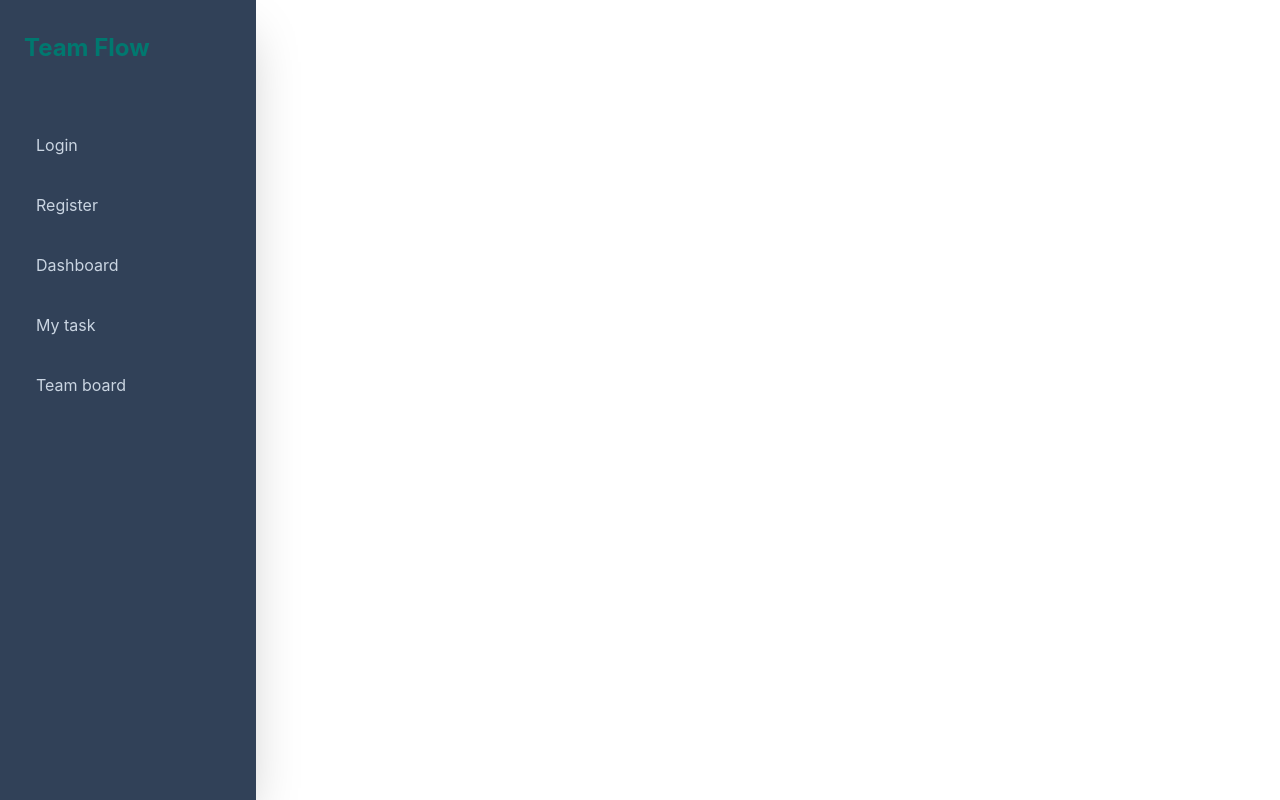
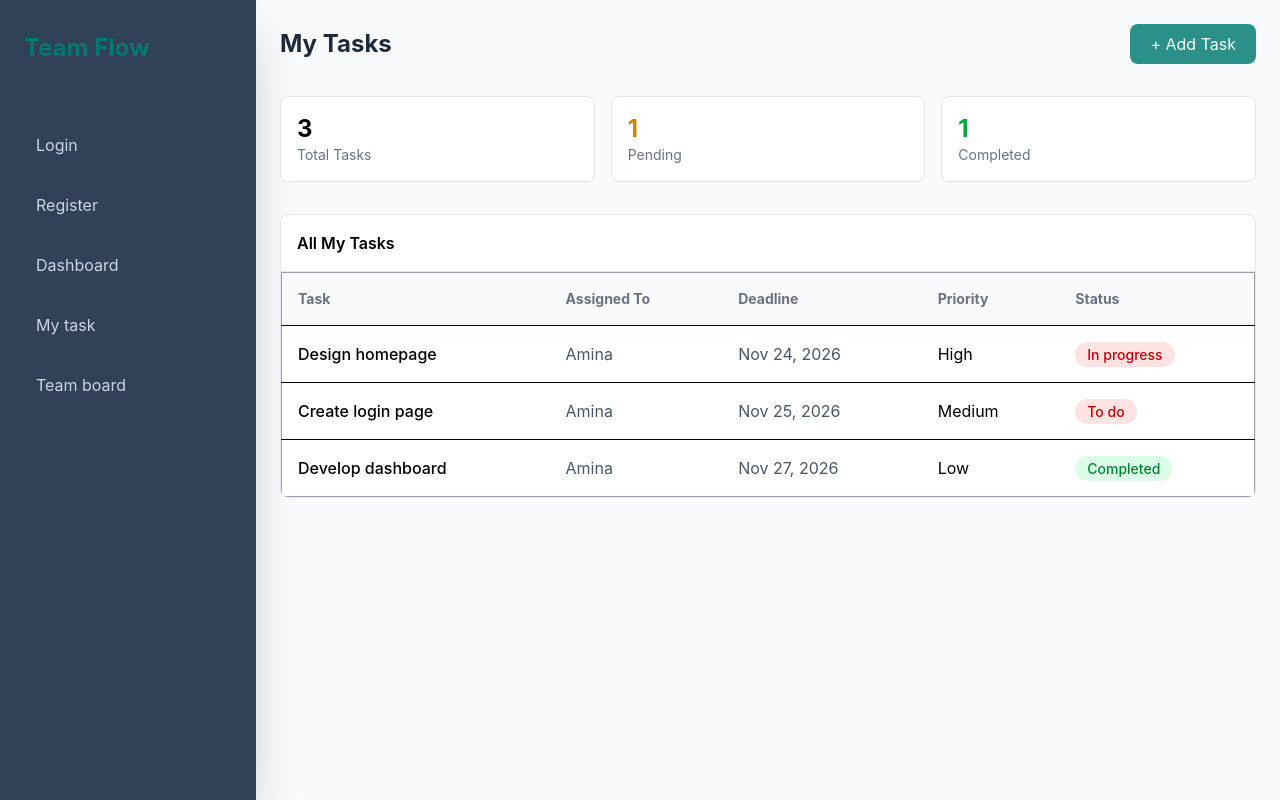
Before and after one commit to David-Mwonge123/team-flow, a React (Vite) app: page /mytask in a window 1280 px wide. Built offline with nearby package versions, Linux system fonts and the light colour scheme.

Commit message:
create a button of adding a new task, create  statistics cards to show status of the tasks and table for the recorded tasks.

```diff
--- a/src/pages/Dash.jsx
+++ b/src/pages/Dash.jsx
@@ -1,5 +1,4 @@
 import Navbar from "../components/Navbar";
-import Sidebar from "../components/SideBar";
 
 const stats = [
   { label: "My tasks", value: 3 },
--- a/src/pages/Mytask.jsx
+++ b/src/pages/Mytask.jsx
@@ -1,12 +1,124 @@
-import Navbar from "../components/Navbar"
 
+import Navbar from "../components/Navbar";
 
-function Mytask() {
+const tasks = [
+  {
+    id: 1,
+    title: "Design homepage",
+    assigned: "Amina",
+    deadline: "Nov 24, 2026",
+    priority: "High",
+    status: "In progress",
+  },
+  {
+    id: 2,
+    title: "Create login page",
+    assigned: "Amina",
+    deadline: "Nov 25, 2026",
+    priority: "Medium",
+    status: "To do",
+  },
+  {
+    id: 3,
+    title: "Develop dashboard",
+    assigned: "Amina",
+    deadline: "Nov 27, 2026",
+    priority: "Low",
+    status: "Completed",
+  },
+];
+
+function MyTasks() {
   return (
-    <>
-    <Navbar/>
-    </>
+    <div className="flex min-h-screen bg-gray-50">
+
+      <Navbar />
+
+      <main className="flex-1 p-6">
+
+        <div className="flex justify-between items-center mb-8">
+          <div>
+            <h1 className="text-2xl font-bold text-gray-800"> My Tasks</h1>
+          </div>
+
+          <button className="bg-[#2a9089] text-white px-5 py-2 rounded-lg"> + Add Task
+          </button>
+        </div>
+
+        {/* Task Summary */}
+        <div className="grid grid-cols-3 gap-4 mb-8">
+
+          <div className="bg-white border-gray-200 border p-4 rounded-lg">
+            <h2 className="text-2xl font-bold">3</h2>
+            <p className="text-gray-500 text-sm">Total Tasks</p>
+          </div>
+
+          <div className="bg-white border-gray-200 border p-4 rounded-lg">
+            <h2 className="text-2xl font-bold text-yellow-600">1</h2>
+            <p className="text-gray-500 text-sm">Pending</p>
+          </div>
+
+          <div className="bg-white border-gray-200 border p-4 rounded-lg">
+            <h2 className="text-2xl font-bold text-green-600">1</h2>
+            <p className="text-gray-500 text-sm">Completed</p>
+          </div>
+
+        </div>
+
+        {/* Task Table */}
+        <div className="bg-white border-gray-200 border rounded-lg overflow-x-auto">
+
+          <div className="p-4 border-gray-200 border-b">
+            <h2 className="font-semibold">All My Tasks</h2>
+          </div>
+
+          <table className="w-full text-left border-collapse border border-gray-400">
+
+            <thead className="bg-gray-50 text-gray-500 text-sm">
+              <tr>
+                <th className="p-4">Task</th>
+                <th className="p-4">Assigned To</th>
+                <th className="p-4">Deadline</th>
+                <th className="p-4">Priority</th>
+                <th className="p-4">Status</th>
+              </tr>
+            </thead>
+
+            <tbody>
+              {tasks.map((task) => (
+                <tr key={task.id} className="border-t">
+
+                  <td className="p-4 font-medium">{task.title}</td>
+
+                  <td className="p-4 text-gray-600"> {task.assigned} </td>
+
+                  <td className="p-4 text-gray-600"> {task.deadline} </td>
+
+                  <td className="p-4"> {task.priority}</td>
+
+                  <td className="p-4">
+                    <span  className={`text-sm px-3 py-1 rounded-full font-medium ${
+      task.status === "Completed"
+        ? "bg-green-100 text-green-700"
+        : task.status === "pending"
+        ? "bg-orange-100 text-orange-700"
+        : "bg-red-100 text-red-700"
+    }`}
+  >
+    {task.status}
+                    </span>
+                  </td>
+
+                </tr>
+              ))}
+            </tbody>
+
+          </table>
+        </div>
+
+      </main>
+    </div>
   )
 }
 
-export default Mytask
+export default MyTasks
```
